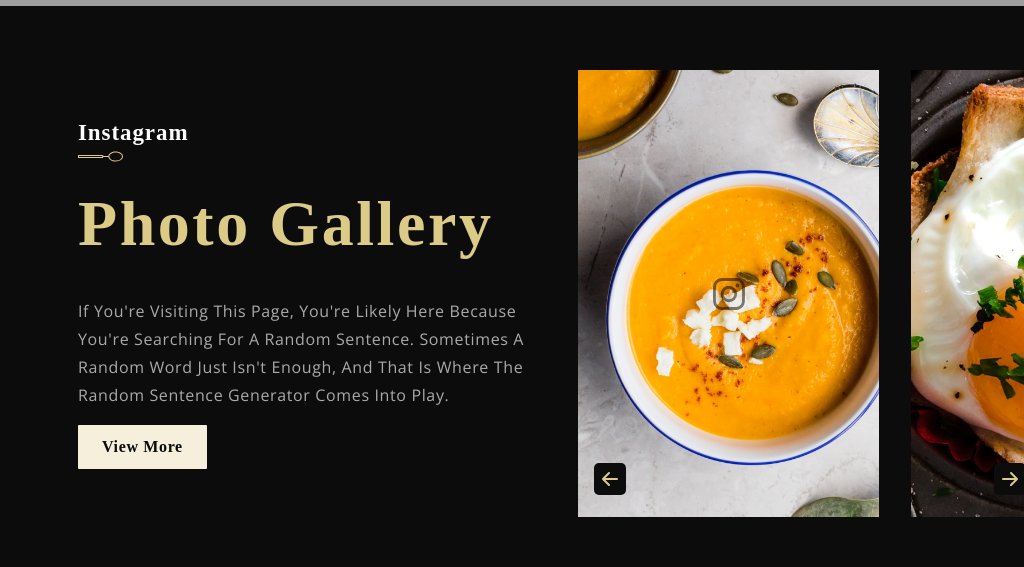
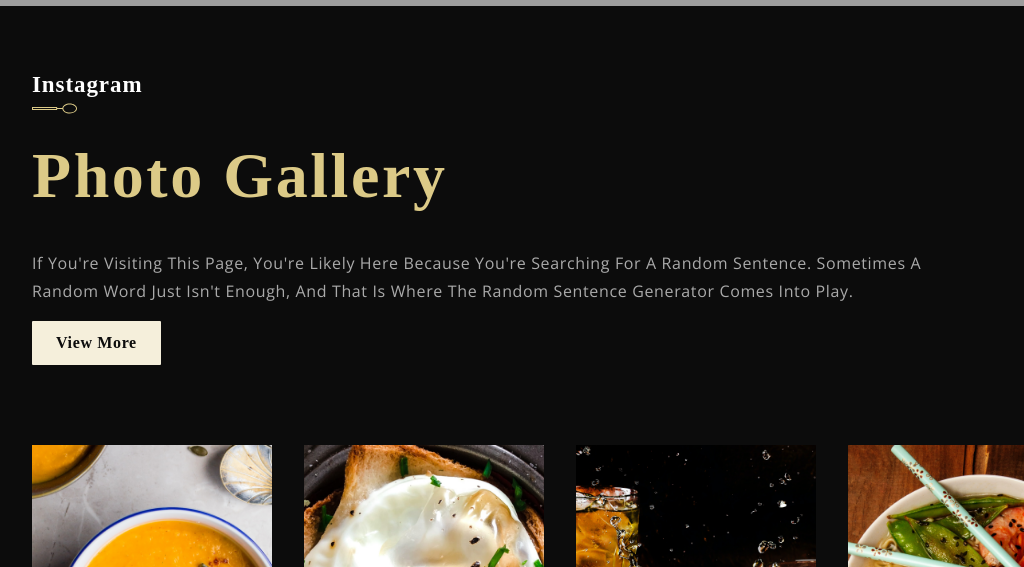
Before and after one commit to Jonghan-park/restaurant-app, a React (Create React App) app: page / in a window 1024 px wide. Shown: the part 9264-9831 px from the top of the page. Built offline with nearby package versions, Linux system fonts and the light colour scheme; grey boxes are pictures that could not be loaded; a web font is replaced by a local one.

Commit message:
Update gallery

```diff
--- a/src/container/Gallery/Gallery.css
+++ b/src/container/Gallery/Gallery.css
@@ -109,11 +109,30 @@
   }
 }
 @media screen and (max-width: 1150px) {
+  .app__gallery{
+    flex-direction: column;
+  }
 
+  .app__gallery-images{
+    max-width: 100%;
+    margin: 5rem 0;
+  }
 }
 @media screen and (min-width: 850px) {
-
+  .app__gallery{
+    padding: 4rem 0 4rem 4rem;
+  }
 }
 @media screen and (min-width: 650px) {
+  .app__gallery{
+    padding: 4rem 0 4rem 2rem;
+  }
 
+  .app__gallery-content{
+    min-width: 100%;
+  }
+  .app__gallery-images_card {
+    min-width: 240px;
+    height: 320px;
+  }
 }
```
